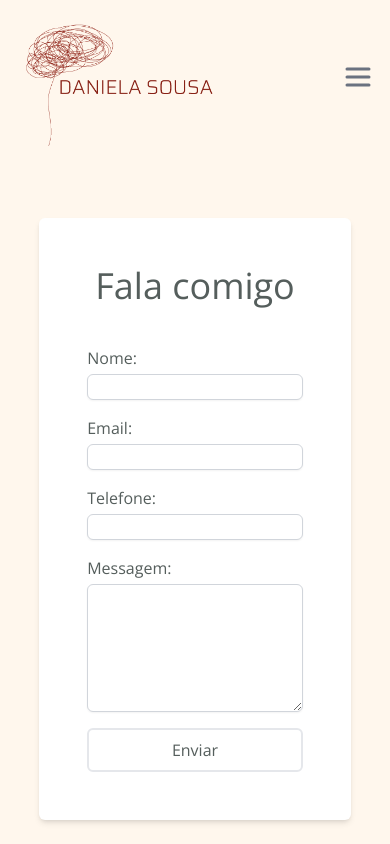
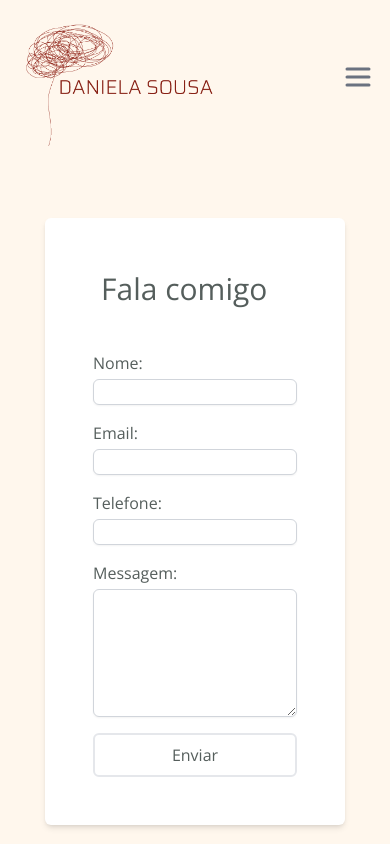
Before and after one commit to DeleteMind/site_psicologa, a Next.js app in the folder daniela-app/: page /contactos in a window 390 px wide. Shown: the top 844 px of the page. Built offline with nearby package versions, Linux system fonts and the light colour scheme.

Commit message:
change_text_mobile

```diff
--- a/daniela-app/app/contactos/page.tsx
+++ b/daniela-app/app/contactos/page.tsx
@@ -62,7 +62,7 @@ export default function ContactPage() {
         onSubmit={handleSubmit}
         className="space-y-4 flex flex-col justify-start md:items-start p-12 my-10 bg-white rounded-md shadow-md"
       >
-        <h1 className="text-4xl sm:text-[60px] mb-6 px-2">Fala comigo</h1>
+        <h1 className="text-[30px] sm:text-[60px] mb-6 px-2">Fala comigo</h1>
         {/* <p className="text-justify text-sm pb-4">
           Ficou alguma dúvida ou questão por responder? Utiliza este formulário
           e eu entrarei em contacto o mais brevemente possível.
--- a/daniela-app/app/page.tsx
+++ b/daniela-app/app/page.tsx
@@ -22,7 +22,7 @@ export default function Home() {
            text-orange-900  hover:text-orange-800 border-2 border-orange-100  px-4 py-2 rounded-md text-center"
             href="/consultas"
           >
-            Marca já
+            Marca aqui
           </Link>
         </div>
       </div>
```
